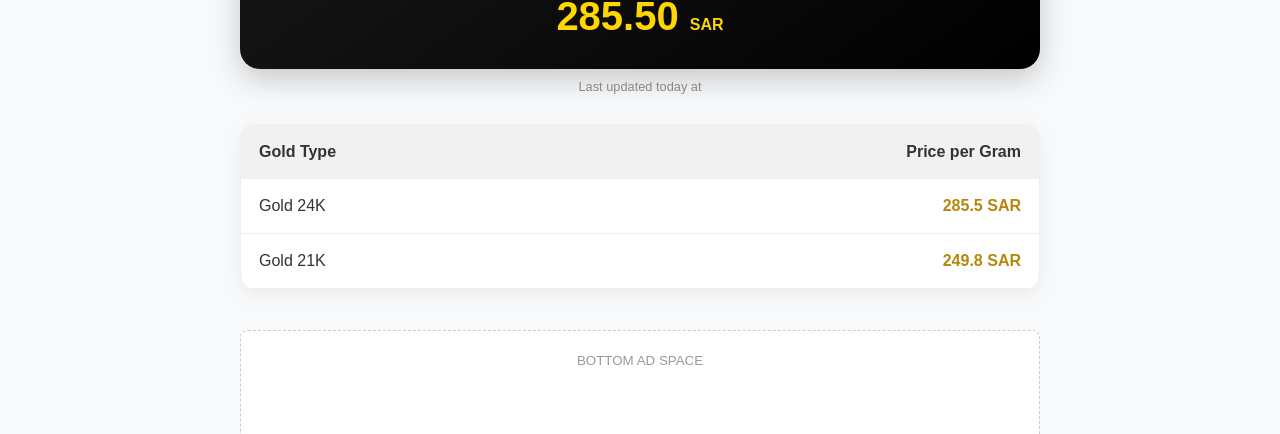
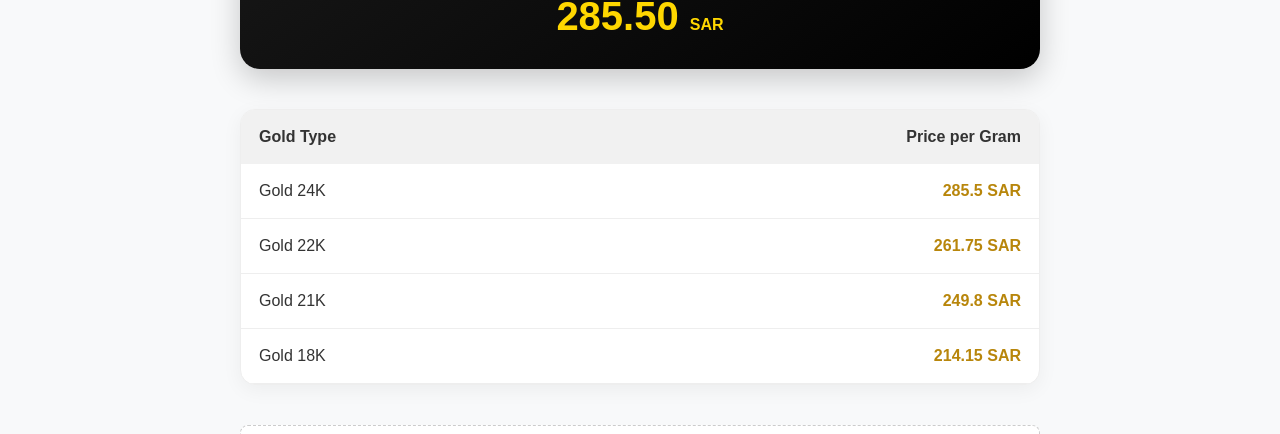
Before and after one commit to DiGiSaudia/saudirate, a Next.js app: page /gold-rates in a window 1280 px wide. Shown: the part 513-947 px from the top of the page. Built offline with nearby package versions, Linux system fonts and the light colour scheme; no server answers.

Commit message:
make this

```diff
--- a/app/gold-rates/page.tsx
+++ b/app/gold-rates/page.tsx
@@ -5,7 +5,6 @@ import Link from 'next/link';
 export default function GoldRatesPage() {
   const [weight, setWeight] = useState(1);
   const [loading, setLoading] = useState(true);
-  const [lastUpdated, setLastUpdated] = useState(""); // نیا سٹیٹ
   const [rates, setRates] = useState({
     k24: 285.50,
     k22: 261.75,
@@ -15,26 +14,10 @@ export default function GoldRatesPage() {
   const [selectedPurity, setSelectedPurity] = useState(285.50);
 
   const API_KEY = '0dfe1f9efbc26627f2809000';
-  const CACHE_KEY = 'saudi_gold_rates';
-  const CACHE_TIME = 2 * 60 * 60 * 1000;
 
   useEffect(() => {
     const getRates = async () => {
       try {
-        const cachedData = localStorage.getItem(CACHE_KEY);
-        if (cachedData) {
-          const { rates: savedRates, timestamp } = JSON.parse(cachedData);
-          const isExpired = Date.now() - timestamp > CACHE_TIME;
-
-          if (!isExpired) {
-            setRates(savedRates);
-            setSelectedPurity(savedRates.k24);
-            setLastUpdated(new Date(timestamp).toLocaleTimeString([], { hour: '2-digit', minute: '2-digit' }));
-            setLoading(false);
-            return;
-          }
-        }
-
         const res = await fetch(`https://v6.exchangerate-api.com/v6/${API_KEY}/latest/SAR`);
         const data = await res.json();
 
@@ -49,18 +32,11 @@ export default function GoldRatesPage() {
             k18: Number((gram24k * 0.750).toFixed(2))
           };
 
-          const now = Date.now();
-          localStorage.setItem(CACHE_KEY, JSON.stringify({
-            rates: newRates,
-            timestamp: now
-          }));
-
           setRates(newRates);
           setSelectedPurity(newRates.k24);
-          setLastUpdated(new Date(now).toLocaleTimeString([], { hour: '2-digit', minute: '2-digit' }));
         }
       } catch (error) {
-        console.error("Error:", error);
+        console.error(error);
       } finally {
         setLoading(false);
       }
@@ -71,6 +47,7 @@ export default function GoldRatesPage() {
 
   const total = (weight * selectedPurity).toFixed(2);
 
+  // Styles defined with 'any' to prevent TypeScript redness
   const styles: { [key: string]: CSSProperties } = {
     container: { minHeight: '100vh', backgroundColor: '#f8f9fa', fontFamily: 'Arial, sans-serif' },
     nav: { backgroundColor: '#111', color: '#fff', padding: '15px 20px', display: 'flex', justifyContent: 'space-between', alignItems: 'center' },
@@ -80,8 +57,7 @@ export default function GoldRatesPage() {
     adBox: { backgroundColor: '#fff', border: '1px dashed #ccc', padding: '20px', textAlign: 'center', marginBottom: '30px', borderRadius: '8px' },
     heading: { textAlign: 'center', marginBottom: '10px', fontWeight: '800', fontSize: '2.5rem', color: '#1a1a1a' },
     subText: { textAlign: 'center', color: '#666', marginBottom: '30px' },
-    calcCard: { background: 'linear-gradient(145deg, #1a1a1a, #000)', color: '#fff', padding: '30px', borderRadius: '20px', boxShadow: '0 10px 30px rgba(0,0,0,0.2)', marginBottom: '10px' },
-    timeTag: { textAlign: 'center', fontSize: '0.8rem', color: '#888', marginBottom: '30px' },
+    calcCard: { background: 'linear-gradient(145deg, #1a1a1a, #000)', color: '#fff', padding: '30px', borderRadius: '20px', boxShadow: '0 10px 30px rgba(0,0,0,0.2)', marginBottom: '40px' },
     inputGroup: { marginBottom: '20px' },
     label: { display: 'block', color: '#FFD700', marginBottom: '8px', fontSize: '0.9rem' },
     input: { width: '100%', padding: '12px', borderRadius: '8px', border: 'none', fontSize: '1.1rem' },
@@ -95,12 +71,16 @@ export default function GoldRatesPage() {
 
   return (
     <div style={styles.container}>
+
+      {/* Navbar */}
       <nav style={styles.nav}>
         <Link href="/" style={styles.link}>← Back to Home</Link>
         <span style={styles.logoText}>SAUDI<span style={{ color: '#FFD700' }}>RATE</span> GOLD</span>
       </nav>
 
       <div style={styles.main}>
+
+        {/* Top Ad */}
         <div style={styles.adBox}>
           <small style={{ color: '#999' }}>ADVERTISEMENT AREA</small>
         </div>
@@ -108,6 +88,7 @@ export default function GoldRatesPage() {
         <h1 style={styles.heading}>Gold Rates Saudi Arabia</h1>
         <p style={styles.subText}>Live Market Updates & Calculator</p>
 
+        {/* Calculator */}
         <div style={styles.calcCard}>
           <div style={{ display: 'grid', gridTemplateColumns: '1fr 1fr', gap: '20px' }}>
             <div style={styles.inputGroup}>
@@ -142,11 +123,7 @@ export default function GoldRatesPage() {
           </div>
         </div>
 
-        {/* آخری اپ ڈیٹ کا وقت */}
-        <div style={styles.timeTag}>
-          {loading ? "Updating prices..." : `Last updated today at ${lastUpdated}`}
-        </div>
-
+        {/* Pricing Table */}
         <div style={styles.tableContainer}>
           <table style={{ width: '100%', borderCollapse: 'collapse' }}>
             <thead>
@@ -161,17 +138,26 @@ export default function GoldRatesPage() {
                 <td style={styles.priceTd}>{loading ? '...' : rates.k24} SAR</td>
               </tr>
               <tr>
+                <td style={styles.td}>Gold 22K</td>
+                <td style={styles.priceTd}>{loading ? '...' : rates.k22} SAR</td>
+              </tr>
+              <tr>
                 <td style={styles.td}>Gold 21K</td>
                 <td style={styles.priceTd}>{loading ? '...' : rates.k21} SAR</td>
               </tr>
-              {/* باقی روز بھی اسی طرح... */}
+              <tr>
+                <td style={styles.td}>Gold 18K</td>
+                <td style={styles.priceTd}>{loading ? '...' : rates.k18} SAR</td>
+              </tr>
             </tbody>
           </table>
         </div>
 
+        {/* Bottom Ad */}
         <div style={{ ...styles.adBox, marginTop: '40px', minHeight: '150px' }}>
           <small style={{ color: '#999' }}>BOTTOM AD SPACE</small>
         </div>
+
       </div>
     </div>
   );
```
